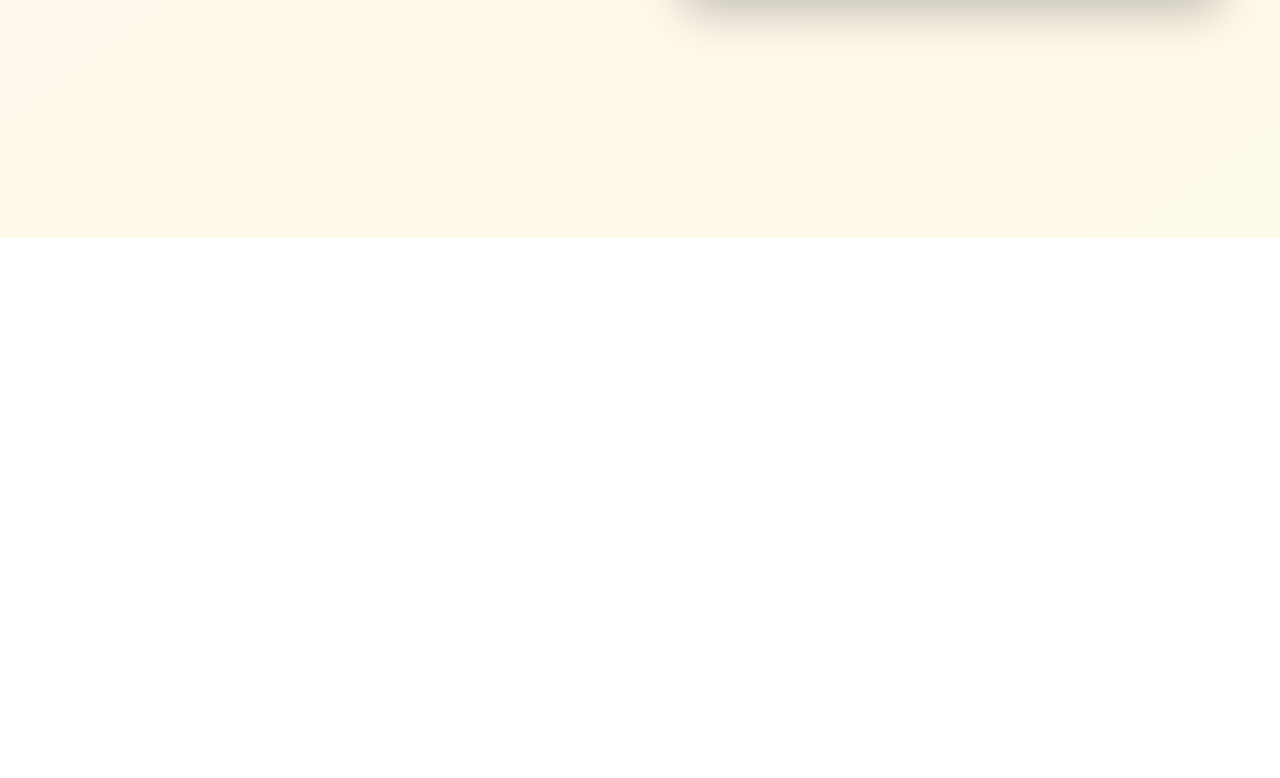
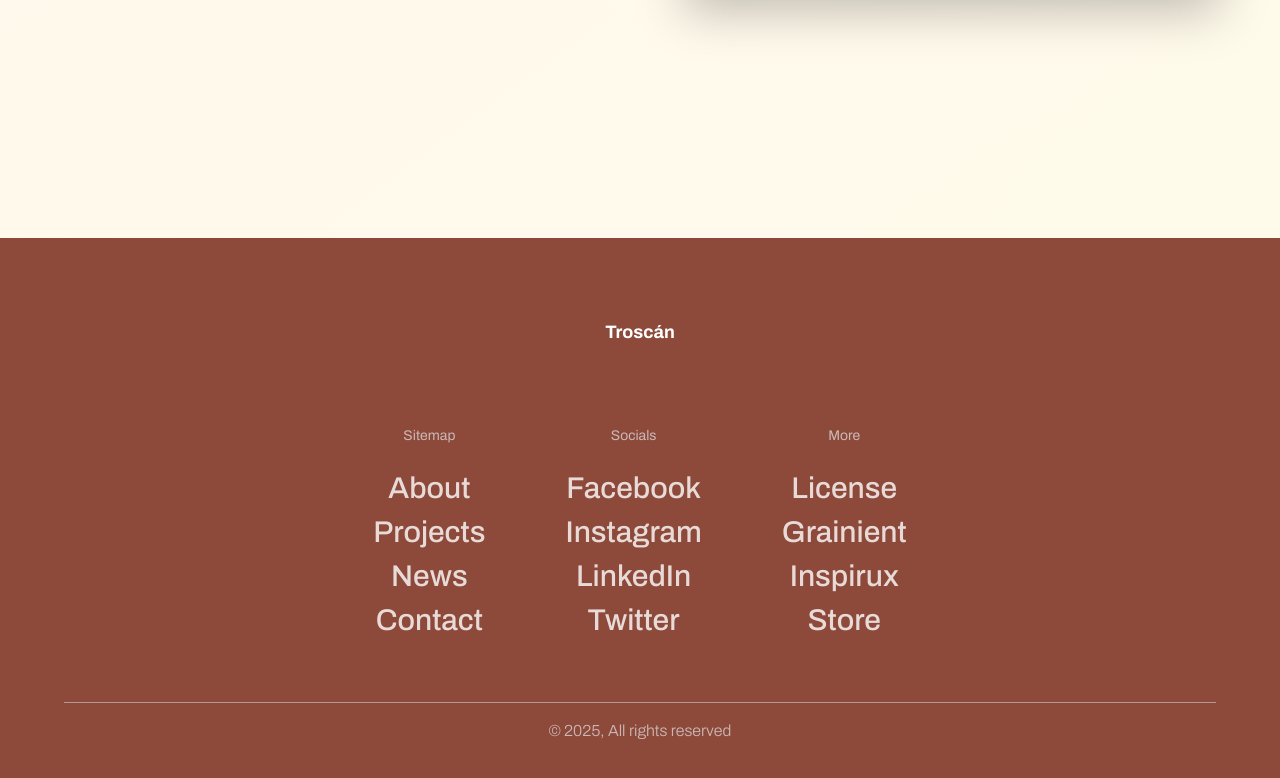
Before and after one commit to MozahidHridoy24/Troscan-Enaema-Technologies, a Next.js app: page / in a window 1280 px wide. Shown: the part 1522-2300 px from the top of the page. Before the commit the page ends 1760 px from the top, so only its background shows below. Built offline with nearby package versions, Linux system fonts and the light colour scheme.

Commit message:
added footer section

```diff
--- /dev/null
+++ b/app/components/Footer.jsx
@@ -0,0 +1,137 @@
+"use client";
+
+import React from "react";
+import Link from "next/link";
+
+export default function Footer() {
+  return (
+    <footer className="text-white py-10 px-6 bg-[#8d493a]">
+      <div className="container mx-auto max-w-6xl">
+        {/* Logo Section */}
+        <div className="text-center mb-10 py-10">
+          <h2 className="text-lg font-bold text-white">Troscán</h2>
+        </div>
+
+        {/* Footer Links Grid */}
+        <div className="md:flex justify-center items-center gap-20 mb-10">
+          {/* Sitemap Column */}
+          <div className="space-y-8 text-center mb-6">
+            <h3 className="text-sm font-normal mb-6 text-gray-200 opacity-70">
+              Sitemap
+            </h3>
+            <div className="space-y-2">
+              <Link
+                href="/about"
+                className="block text-white opacity-80 hover:opacity-60 text-3xl font-medium transition-opacity duration-300"
+              >
+                About
+              </Link>
+              <Link
+                href="/projects"
+                className="block text-white opacity-80 hover:opacity-60 text-3xl font-medium transition-opacity duration-300"
+              >
+                Projects
+              </Link>
+              <Link
+                href="/news"
+                className="block text-white opacity-80 hover:opacity-60 text-3xl font-medium transition-opacity duration-300"
+              >
+                News
+              </Link>
+              <Link
+                href="/contact"
+                className="block text-white opacity-80 hover:opacity-60 text-3xl font-medium transition-opacity duration-300"
+              >
+                Contact
+              </Link>
+            </div>
+          </div>
+
+          {/* Socials Column */}
+          <div className="space-y-8 text-center mb-6">
+            <h3 className="text-sm font-normal mb-6 text-gray-200 opacity-70">
+              Socials
+            </h3>
+            <div className="space-y-2">
+              <Link
+                href="https://facebook.com"
+                target="_blank"
+                rel="noopener noreferrer"
+                className="block text-white opacity-80 hover:opacity-60 text-3xl font-medium transition-opacity duration-300"
+              >
+                Facebook
+              </Link>
+              <Link
+                href="https://instagram.com"
+                target="_blank"
+                rel="noopener noreferrer"
+                className="block text-white opacity-80 hover:opacity-60 text-3xl font-medium transition-opacity duration-300"
+              >
+                Instagram
+              </Link>
+              <Link
+                href="https://linkedin.com"
+                target="_blank"
+                rel="noopener noreferrer"
+                className="block text-white opacity-80 hover:opacity-60 text-3xl font-medium transition-opacity duration-300"
+              >
+                LinkedIn
+              </Link>
+              <Link
+                href="https://twitter.com"
+                target="_blank"
+                rel="noopener noreferrer"
+                className="block text-white opacity-80 hover:opacity-60 text-3xl font-medium transition-opacity duration-300"
+              >
+                Twitter
+              </Link>
+            </div>
+          </div>
+
+          {/* More Column */}
+          <div className="space-y-8 text-center mb-6">
+            <h3 className="text-sm font-normal mb-6 text-gray-200 opacity-70">
+              More
+            </h3>
+            <div className="space-y-2">
+              <Link
+                href="/license"
+                className="block text-white opacity-80 hover:opacity-60 text-3xl font-medium transition-opacity duration-300"
+              >
+                License
+              </Link>
+              <Link
+                href="/grainient"
+                className="block text-white opacity-80 hover:opacity-60 text-3xl font-medium transition-opacity duration-300"
+              >
+                Grainient
+              </Link>
+              <Link
+                href="/inspirux"
+                className="block text-white opacity-80 hover:opacity-60 text-3xl font-medium transition-opacity duration-300"
+              >
+                Inspirux
+              </Link>
+              <Link
+                href="/store"
+                className="block text-white opacity-80 hover:opacity-60 text-3xl font-medium transition-opacity duration-300"
+              >
+                Store
+              </Link>
+            </div>
+          </div>
+        </div>
+
+        {/* Divider Line */}
+        <div className="w-full border-t border-gray-200 opacity-50 mb-4"></div>
+
+        {/* Copyright */}
+        <div className="text-center">
+          <p className="font-light text-gray-200 opacity-70">
+            © 2025, All rights reserved
+          </p>
+        </div>
+      </div>
+    </footer>
+  );
+}
--- a/app/components/Navbar.jsx
+++ b/app/components/Navbar.jsx
@@ -8,10 +8,10 @@ export default function Navbar() {
   return (
     <motion.nav
       initial={{ y: -80, opacity: 0 }}
-      animate={{ y: 20, opacity: 1 }} // 👈 a little below from top
+      animate={{ y: 20, opacity: 1 }}
       transition={{ duration: 0.6, ease: "easeOut" }}
       className="hidden md:flex justify-between items-center w-7/12 mx-auto px-2 py-1 mt-2
-                 bg-[#fdf5f1] rounded-xl shadow-lg fixed left-0 right-0 z-50"
+                 bg-[#fdf5f1] rounded-md shadow-lg fixed left-0 right-0 z-50"
     >
       {/* Logo */}
       <div className="text-2xl font-bold text-[#7a3f2e] tracking-wide pl-4">
--- a/app/layout.js
+++ b/app/layout.js
@@ -1,5 +1,7 @@
 import { Archivo } from "next/font/google";
 import "./globals.css";
+import Footer from "./components/Footer";
+import Navbar from "./components/Navbar";
 
 const archivo = Archivo({
   variable: "--font-archivo",
@@ -14,7 +16,11 @@ export const metadata = {
 export default function RootLayout({ children }) {
   return (
     <html lang="en">
-      <body className={`${archivo.variable} antialiased`}>{children}</body>
+      <body className={`${archivo.variable} antialiased`}>
+        <Navbar />
+        {children}
+        <Footer />
+      </body>
     </html>
   );
 }
--- a/app/page.js
+++ b/app/page.js
@@ -1,12 +1,9 @@
-import Image from "next/image";
-import Navbar from "./components/Navbar";
 import HeroBanner from "./components/HeroBanner";
 import AboutUs from "./components/AboutUs";
 
 export default function Home() {
   return (
     <div>
-      <Navbar />
       <HeroBanner />
       <AboutUs />
     </div>
```
